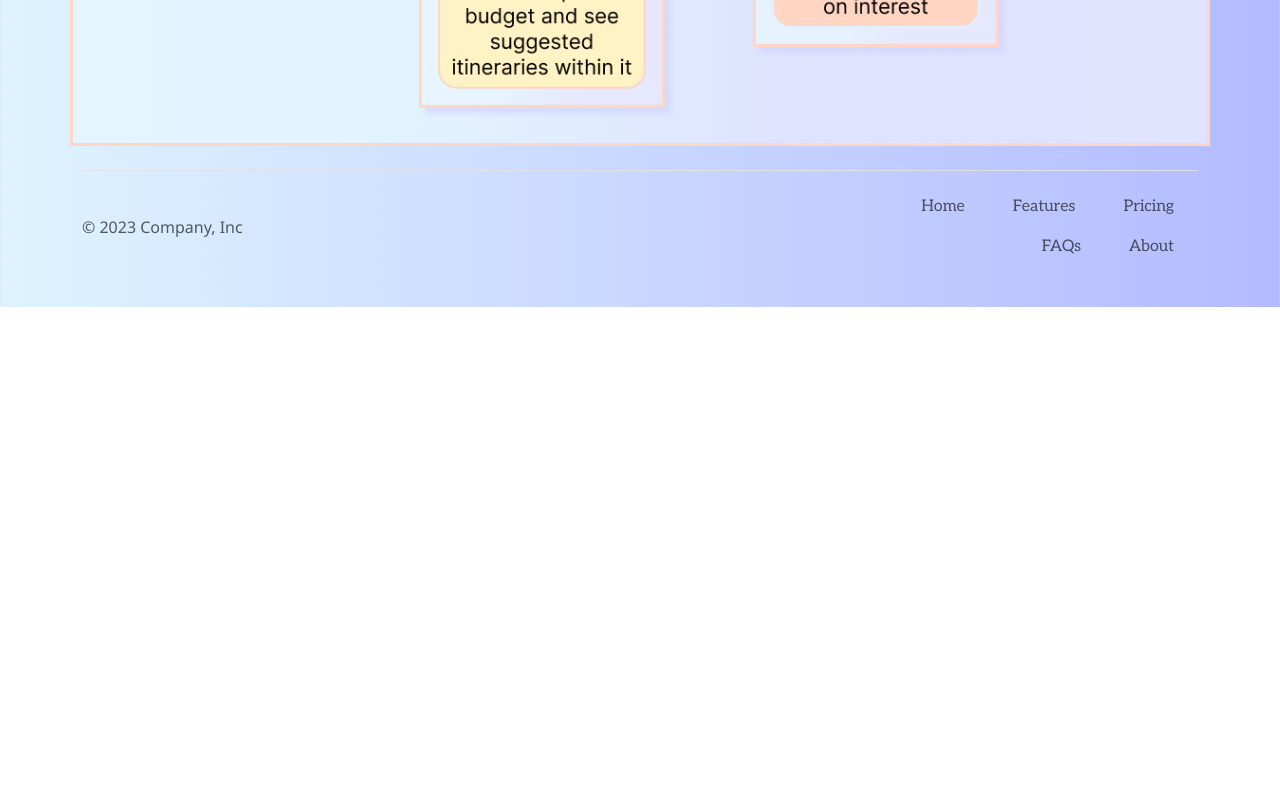
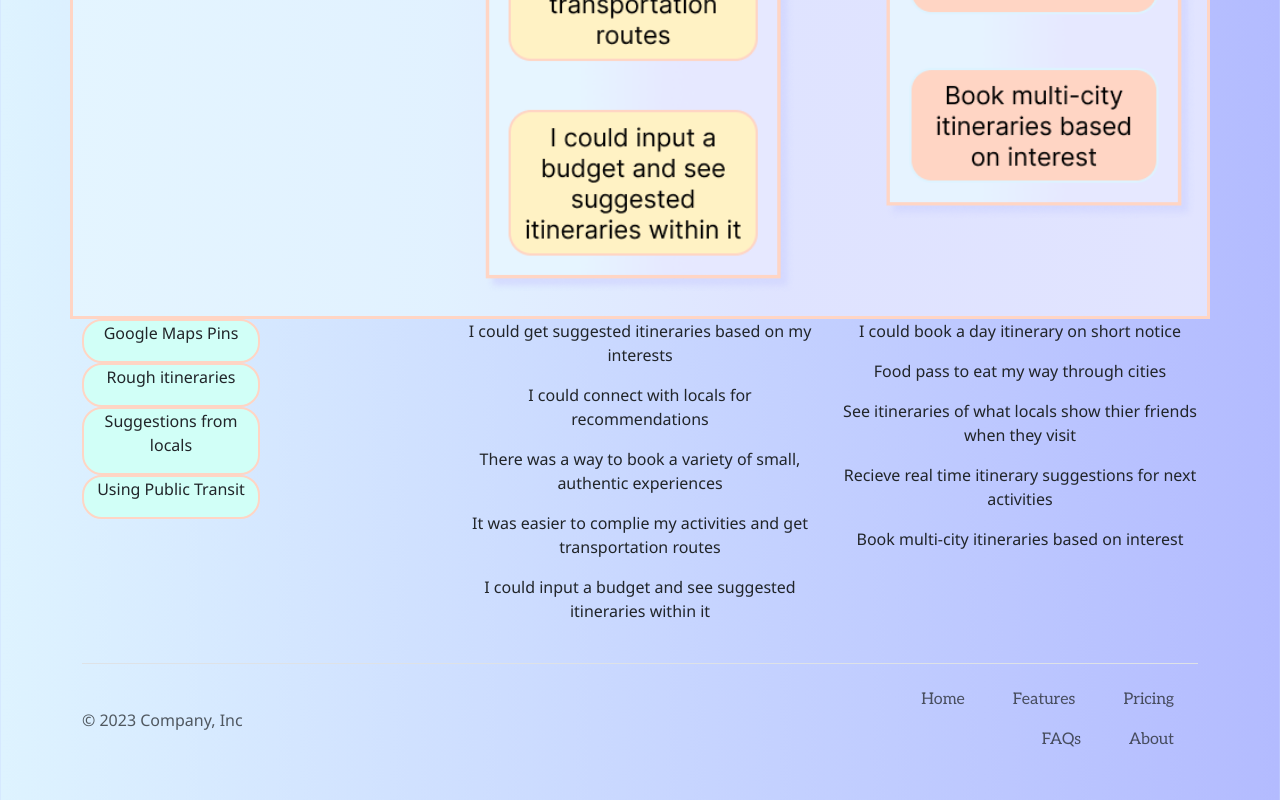
Before and after one commit to jordanmodic/uofo-hw-20, a plain HTML site: page index.html in a window 1280 px wide. Shown: the part 7064-7864 px from the top of the page. Before the commit the page ends 7371 px from the top, so only its background shows below. Drawn offline with nearby package versions, Linux system fonts and the light colour scheme.

Commit message:
Added in new ideation section

```diff
--- a/css/style.css
+++ b/css/style.css
@@ -386,5 +386,12 @@ i {
     background: linear-gradient(270deg, rgba(230, 232, 255, 0.9) 2.08%, rgba(230, 232, 255, 0.8) 38.02%, rgba(230, 246, 255, 0.8) 68.23%, rgba(230, 246, 255, 0.8) 95.31%);
     padding-top: 3em;
     padding-bottom: 1.5em;
-
 }
+.i-like-item {
+    background: #D1FFF7;
+    border: 2px solid #FFD5C4;
+    border-radius: 20px;
+    text-align: center;
+    width: 50%;
+    margin-bottom: 0;
+}
--- a/index.html
+++ b/index.html
@@ -276,11 +276,61 @@
             <div class="title i-like-title">
               <h3>Ideation</h3>
             </div>
-            <div class="col-6"></div>
               <div class="ideation-content">
-                <div class="col-10">
+                <div class="col">
                   <img src="images/i-like.png" alt="I Like, I I Wish, What If">
                 </div>
+              </div>
+          </div>
+        </div>
+        <div class="container text-center">
+          <div class="row">
+            <div class="col">
+              <div class="i-like-item">
+                <p>Google Maps Pins</p>
+              </div>
+              <div class="i-like-item">
+                <p>Rough itineraries</p>
+              </div>
+              <div class="i-like-item">
+                <p>Suggestions from locals</p>
+              </div>
+              <div class="i-like-item">
+                <p>Using Public Transit</p>
+              </div>
+            </div>
+            <div class="col">
+              <div class="i-wish-item">
+                <p>I could get suggested itineraries based on my interests</p>
+              </div>
+              <div class="i-wish-item">
+                <p>I could connect with locals for recommendations</p>
+              </div>
+              <div class="i-wish-item">
+                <p>There was a way to book a variety of small, authentic experiences</p>
+              </div>
+              <div class="i-wish-item">
+                <p>It was easier to complie my activities and get transportation routes</p>
+              </div>
+              <div class="i-wish-item">
+                <p>I could input a budget and see suggested itineraries within it</p>
+              </div>
+            </div>
+            <div class="col">
+              <div class="what-if-item">
+                <p>I could book a day itinerary on short notice</p>
+              </div>
+              <div class="what-if-item">
+                <p>Food pass to eat my way through cities</p>
+              </div>
+              <div class="what-if-item">
+                <p>See itineraries of what locals show thier friends when they visit</p>
+              </div>
+              <div class="what-if-item">
+                <p>Recieve real time itinerary suggestions for next activities</p>
+              </div>
+              <div class="what-if-item">
+                <p>Book multi-city itineraries based on interest</p>
               </div>
             </div>
           </div>
```
